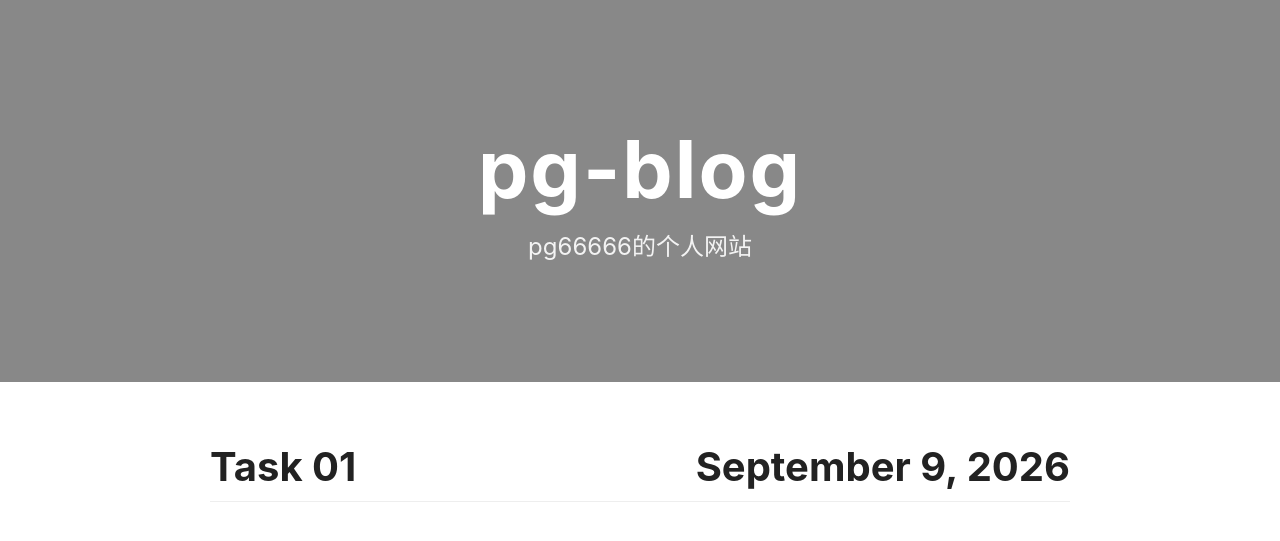
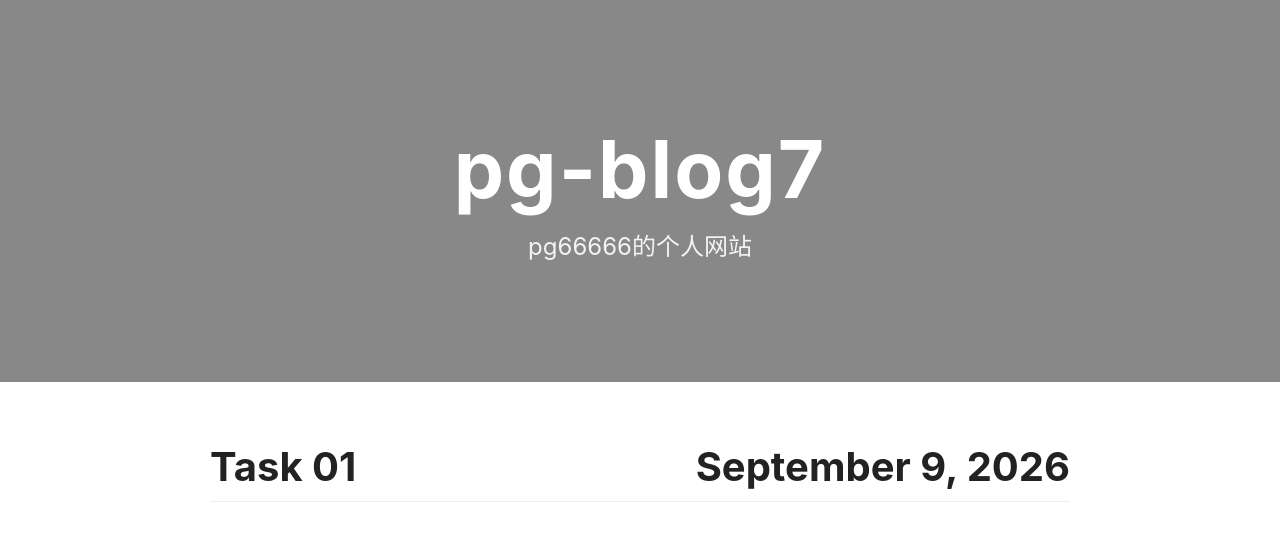
Before and after one commit to AiXiaoHang/aixiaohang.github.io, a Jekyll site: the page built from README.md, in a window 1280 px wide. Shown: the top 541 px of the page. Built offline with Jekyll 4.4.1, drawn with Linux system fonts in a browser that asks for light colours; our own code applies the rules of GitHub Pages for plain Markdown files.

Commit message:
Update _config.yml

```diff
--- a/_config.yml
+++ b/_config.yml
@@ -1,4 +1,4 @@
-title: pg-blog
+title: pg-blog7
 description: pg66666的个⼈⽹站
 author: pg666666
 baseurl: "/"
```
